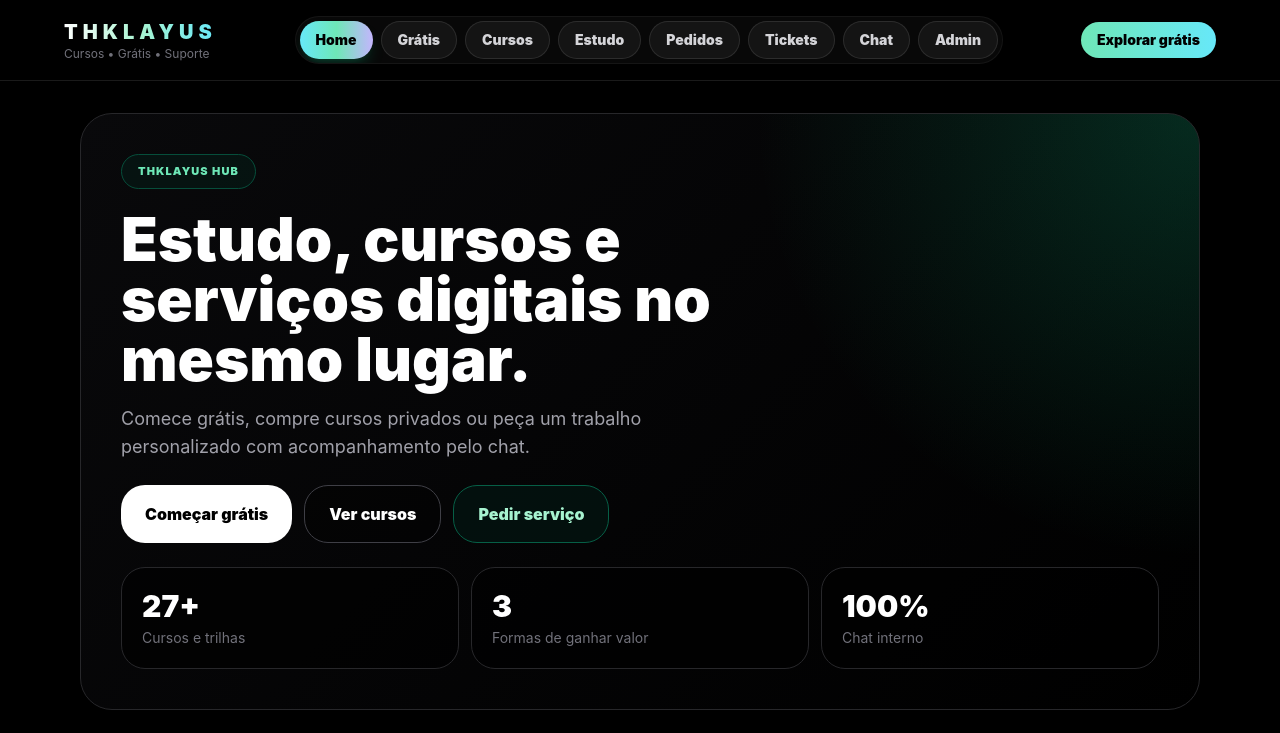
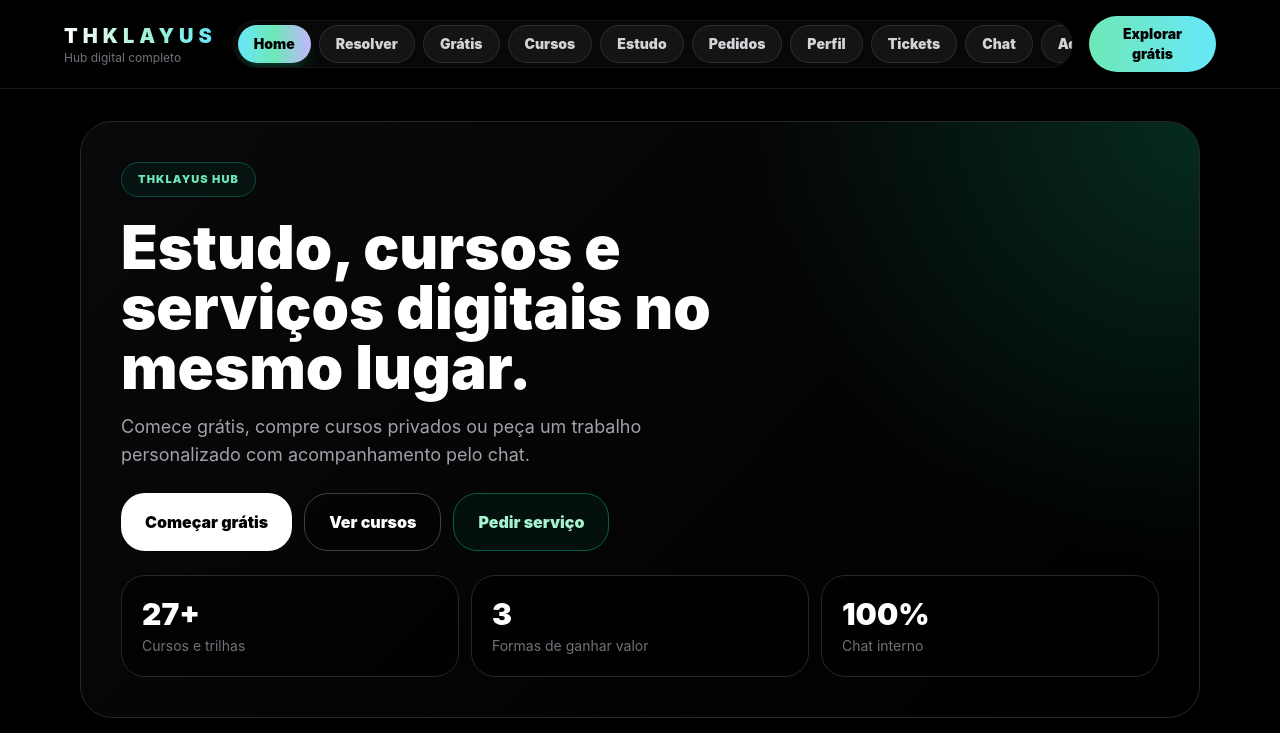
Before and after one commit to thiagodouglas19t-lang/Thklayus-hub, a React (Vite) app: page / in a window 1280 px wide. Shown: the top 733 px of the page. Built offline with nearby package versions, Linux system fonts and the light colour scheme.

Commit message:
Adiciona perfil e resolver na navbar

```diff
--- a/src/components/Navbar.tsx
+++ b/src/components/Navbar.tsx
@@ -6,7 +6,9 @@ type Page =
   | "pedidos"
   | "suporte"
   | "chat"
-  | "admin";
+  | "admin"
+  | "resolver"
+  | "perfil";
 
 type NavbarProps = {
   page: Page;
@@ -36,15 +38,17 @@ export default function Navbar({ page, setPage, userEmail, onLogout }: NavbarPro
       <div className="mx-auto flex max-w-6xl items-center justify-between gap-4">
         <button onClick={() => setPage("home")} className="text-left">
           <h1 className="bg-gradient-to-r from-white via-emerald-200 to-cyan-300 bg-clip-text text-xl font-black tracking-[0.25em] text-transparent">THKLAYUS</h1>
-          <p className="text-xs text-zinc-500">Cursos • Grátis • Suporte</p>
+          <p className="text-xs text-zinc-500">Hub digital completo</p>
         </button>
 
         <nav className="flex gap-2 overflow-x-auto rounded-full border border-white/5 bg-white/[0.03] p-1">
           {Item("Home", "home")}
+          {Item("Resolver", "resolver")}
           {Item("Grátis", "gratis")}
           {Item("Cursos", "cursos")}
           {Item("Estudo", "estudo")}
           {Item("Pedidos", "pedidos")}
+          {Item("Perfil", "perfil")}
           {Item("Tickets", "suporte")}
           {Item("Chat", "chat")}
           {Item("Admin", "admin")}
```
